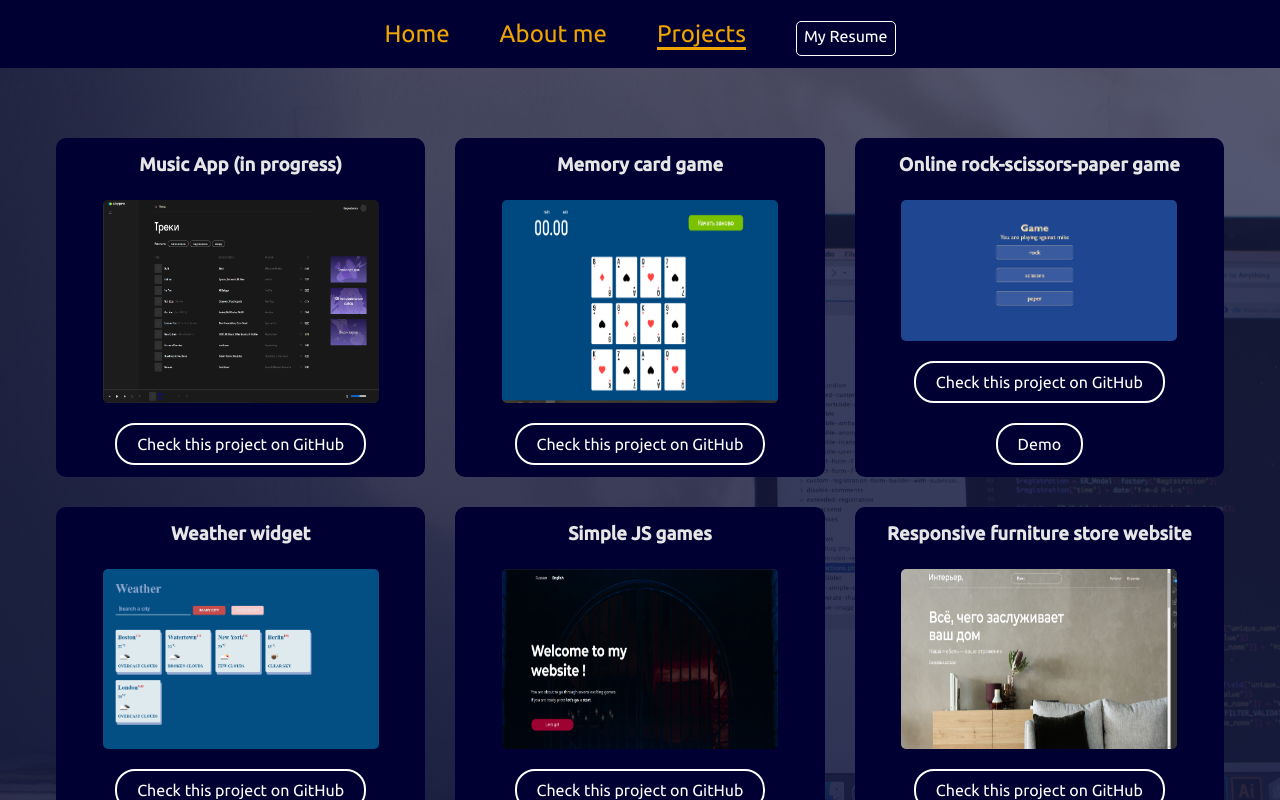
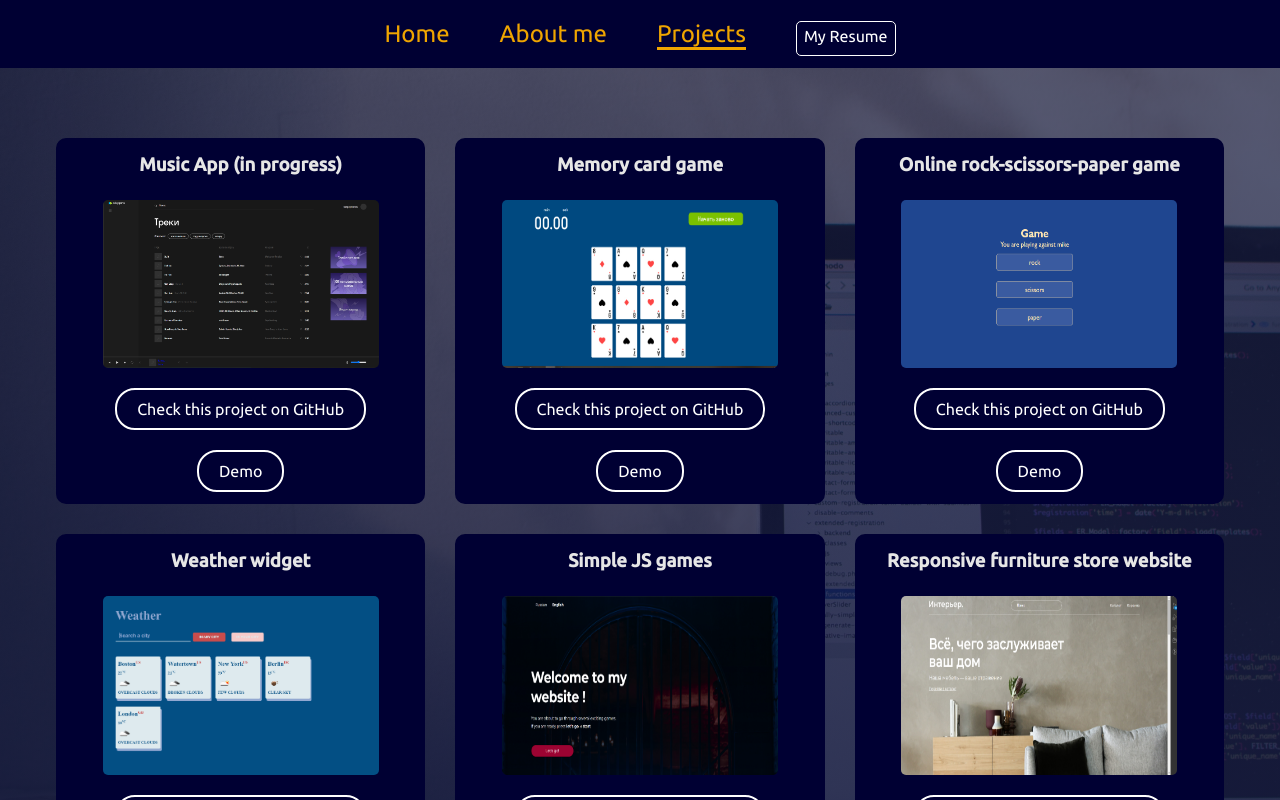
Before and after one commit to KittySaur/my-portfolio, a React (Create React App) app: page /projects in a window 1280 px wide. Shown: the top 800 px of the page. Built offline with nearby package versions, Linux system fonts and the light colour scheme.

Commit message:
resume updated

```diff
--- a/src/pages/Projects/Projects.styled.js
+++ b/src/pages/Projects/Projects.styled.js
@@ -4,6 +4,7 @@ export const ProjectGrid = styled.div`
   display: grid;
   grid-template-columns: repeat(3, 1fr);
   gap: 30px;
+  margin-bottom: 20px;
 
   @media (max-width: 1024px) {
     grid-template-columns: repeat(2, 1fr);
--- a/src/projects-data.js
+++ b/src/projects-data.js
@@ -4,7 +4,7 @@ const PROJECTS_DATA = [
     id: 1,
     imgSrc: "/img/music-app.png",
     button: "Check this project on GitHub",
-    link: "",
+    link: "https://music-app-by-z.netlify.app",
     gitHubLink: "https://github.com/KittySaur/music-app",
   },
   {
@@ -12,7 +12,7 @@ const PROJECTS_DATA = [
     id: 2,
     imgSrc: "/img/memory-game.png",
     button: "Check this project on GitHub",
-    link: "",
+    link: "https://memory-card-game-by-z.netlify.app",
     gitHubLink: "https://github.com/KittySaur/card_game",
   },
   {
```
Also changed, not shown: 1 other file (tests, documents, lock files or other folders).
